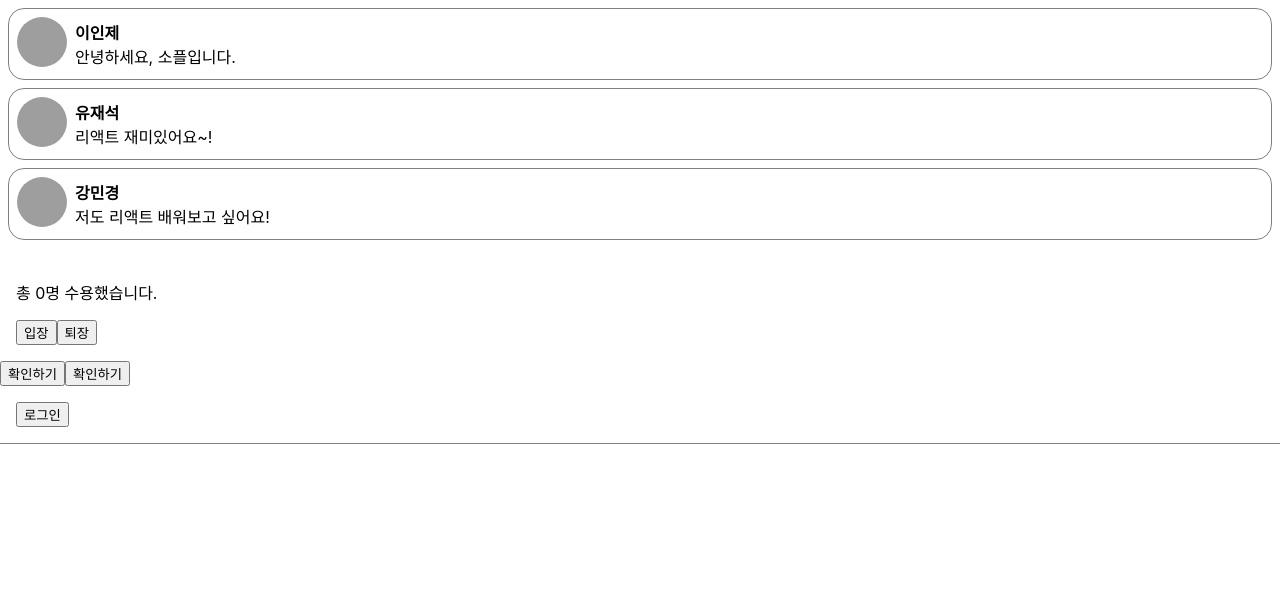
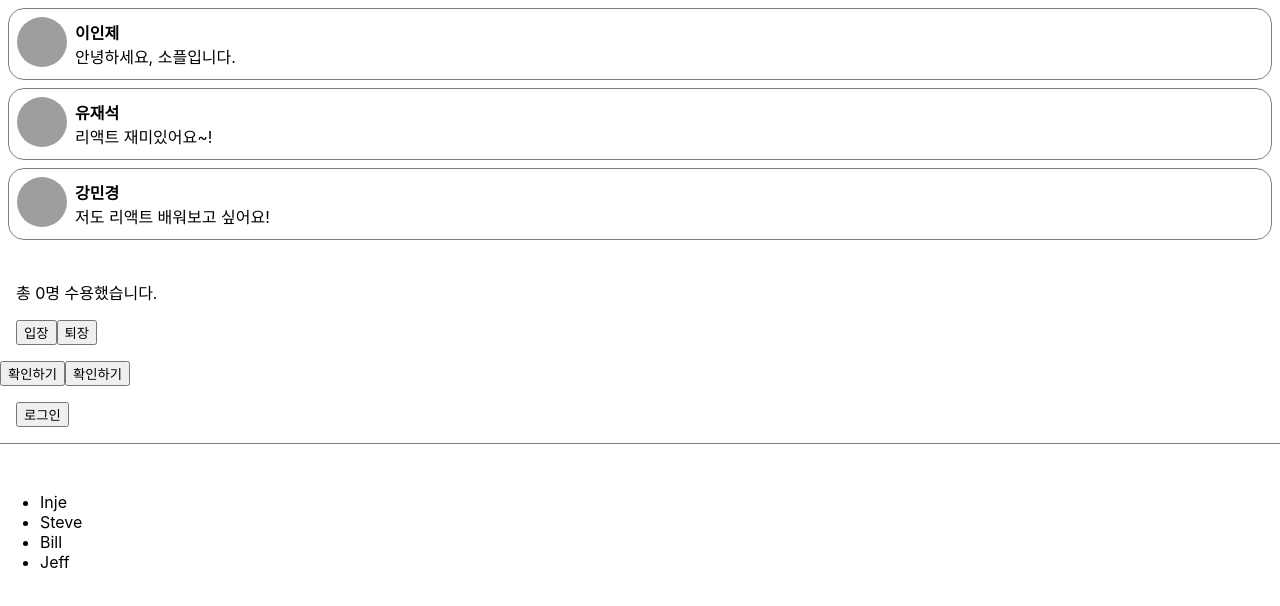
Before and after one commit to bisper1/react_test2, a React (Create React App) app: page / in a window 1280 px wide. Shown: the top 606 px of the page. Built offline with nearby package versions, Linux system fonts and the light colour scheme; grey boxes are pictures that could not be loaded.

Commit message:
map() 사용 시 key를 사용하여 고유한 값 설정하기.

```diff
--- a/src/chapter_05/CommentList.jsx
+++ b/src/chapter_05/CommentList.jsx
@@ -3,14 +3,17 @@ import Comment from "./Comment"
 
 const comments = [
   {
+    id: 1,
     name: "이인제",
     comment: "안녕하세요, 소플입니다.",
   },
   {
+    id: 2,
     name: "유재석",
     comment: "리액트 재미있어요~!",
   },
   {
+    id: 3,
     name: "강민경",
     comment: "저도 리액트 배워보고 싶어요!",
   },
@@ -21,7 +24,7 @@ function CommentList(props) {
     <div>
       {comments.map((comment) => {
         return (
-          <Comment name={comment.name} comment={comment.comment} />
+          <Comment key={comment.id} name={comment.name} comment={comment.comment} />
         );
       })}
     </div>
--- /dev/null
+++ b/src/chapter_10/AttendanceBook.jsx
@@ -0,0 +1,20 @@
+import React from "react";
+
+const students = [
+  { name: "Inje", id: 1 },
+  { name: "Steve", id: 2 },
+  { name: "Bill", id: 3 },
+  { name: "Jeff", id: 4 },
+];
+
+function AttendanceBook(props) {
+  return (
+    <ul>
+      {students.map((student) => {
+        return <li key={student.id}>{student.name}</li>;
+      })}
+    </ul>
+  );
+}
+
+export default AttendanceBook;
--- a/src/index.js
+++ b/src/index.js
@@ -12,6 +12,7 @@ import Accommodate from "./chapter_07/Accommodate";
 import ConfirmButton from "./chapter_08/ConfirmButton";
 import FuncConfirmButton from "./chapter_08/FuncConfirmButton";
 import LandingPage from "./chapter_09/LandingPage";
+import AttendanceBook from "./chapter_10/AttendanceBook";
 
 const root = ReactDOM.createRoot(document.getElementById("root"));
 root.render(
@@ -24,6 +25,7 @@ root.render(
     <ConfirmButton />
     <FuncConfirmButton />
     <LandingPage />
+      <AttendanceBook />
   </React.StrictMode>
 );
 
```
